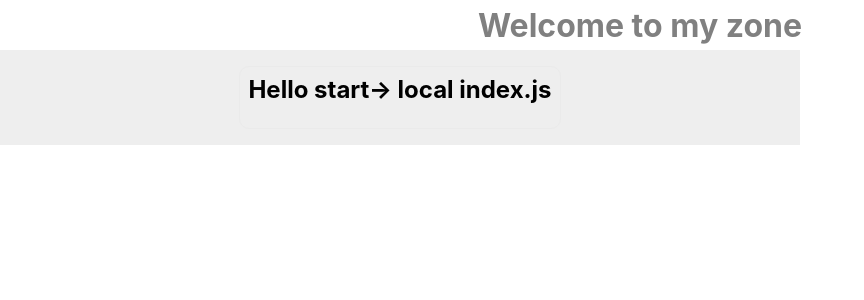
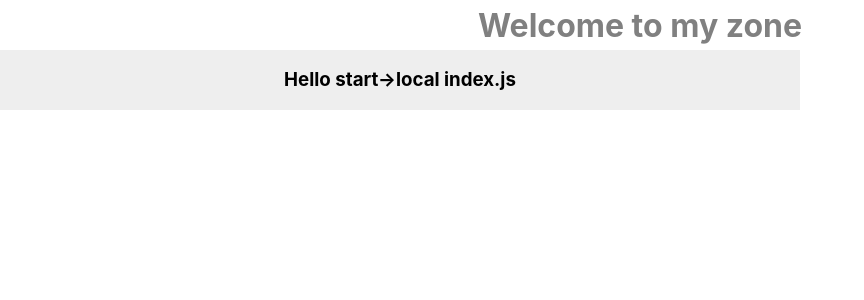
Before and after one commit to ZnakZorro/nextjs-zz1, a Next.js app: page /zorro in a window 1280 px wide. Shown: the top 300 px of the page, without its empty margins (0-864 px from the left). Built offline with nearby package versions, Linux system fonts and the light colour scheme.

Commit message:
1 file modified

```diff
--- a/pages/zorro.js
+++ b/pages/zorro.js
@@ -15,9 +15,8 @@ export default function Home() {
         </h1>
 
       <div className={styles.gridy}>
-          <a href="/" className={styles.card}>
-            <h3>Hello start&rarr;
-            local index.js</h3>
+          <a href="/" className={styles.cardy}>
+            <h3>Hello start&rarr;local index.js</h3>
           </a>
       </div>
 
```
